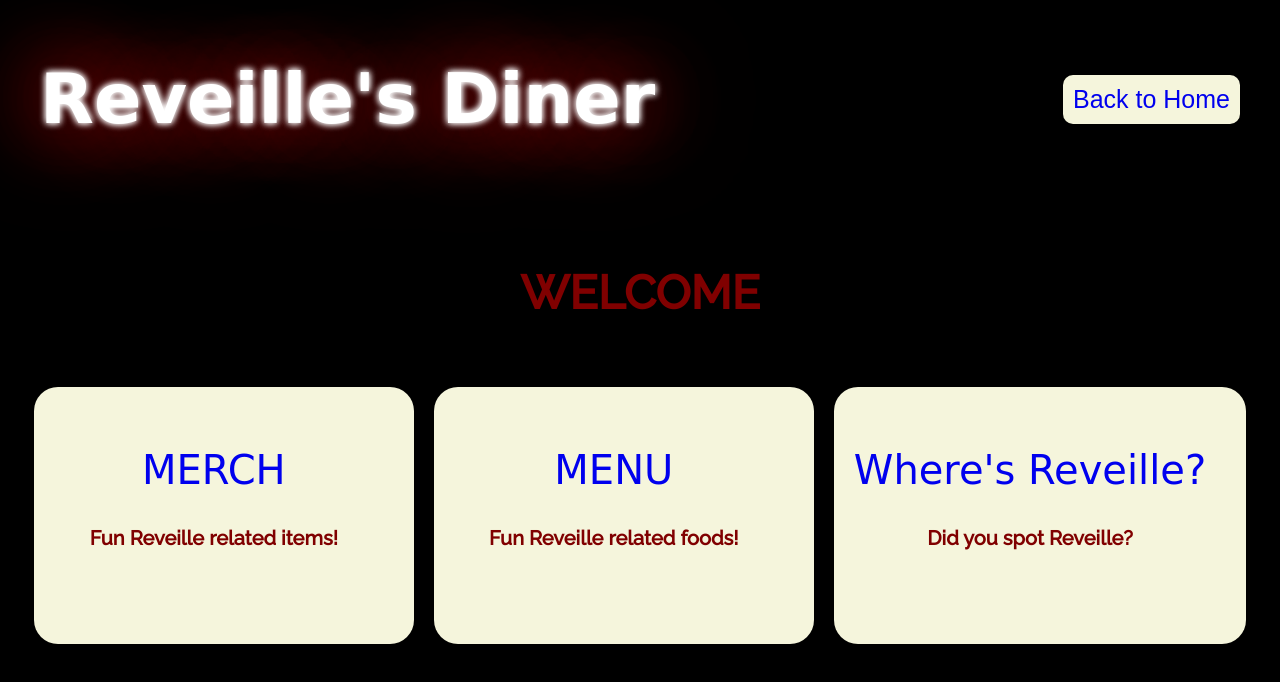
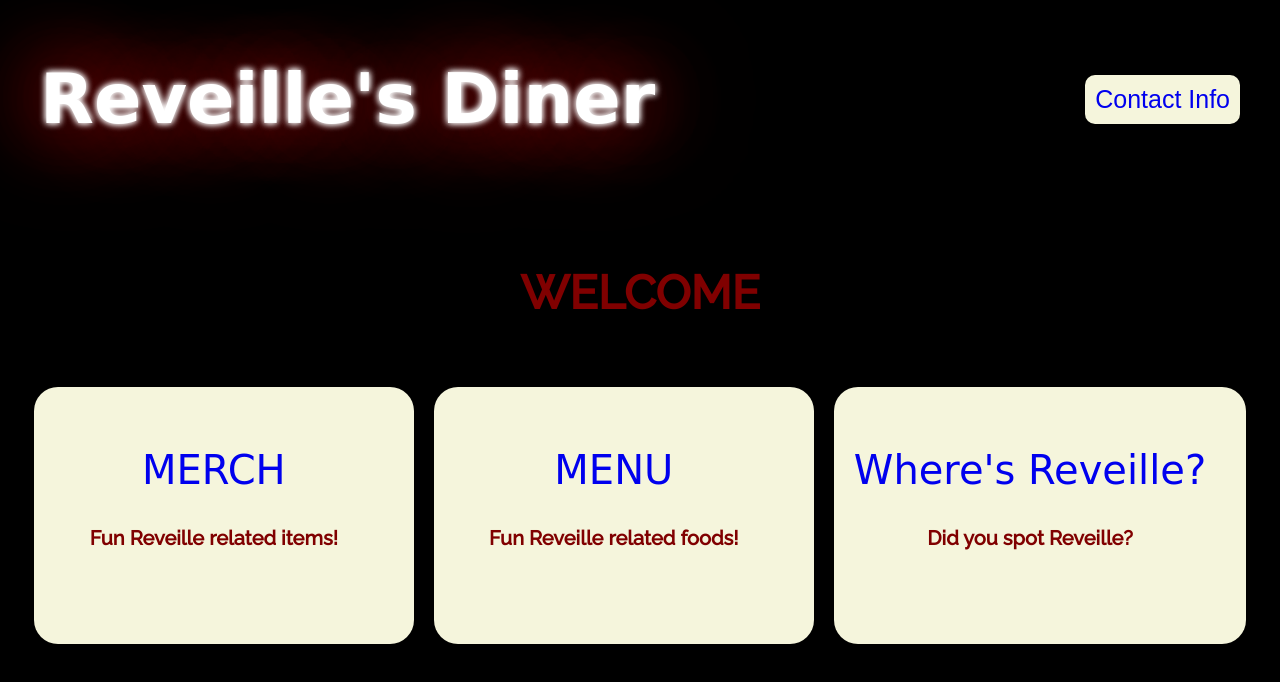
Before and after one commit to siddhim03/HowdyHack2023, a plain HTML site: page index.html in a window 1280 px wide. Drawn offline with Linux system fonts and the light colour scheme; a web font is replaced by a local one.

Commit message:
9/9 9:33pm

```diff
--- a/index.html
+++ b/index.html
@@ -12,7 +12,7 @@
         <nav class="navbar is-fixed-top">
             <h1>Reveille's Diner</h1>
             <div class="home">
-                <a href="index.html"> Back to Home</a>
+                <a href="index.html"> Contact Info </a>
             </div>
         </nav>
 
```
